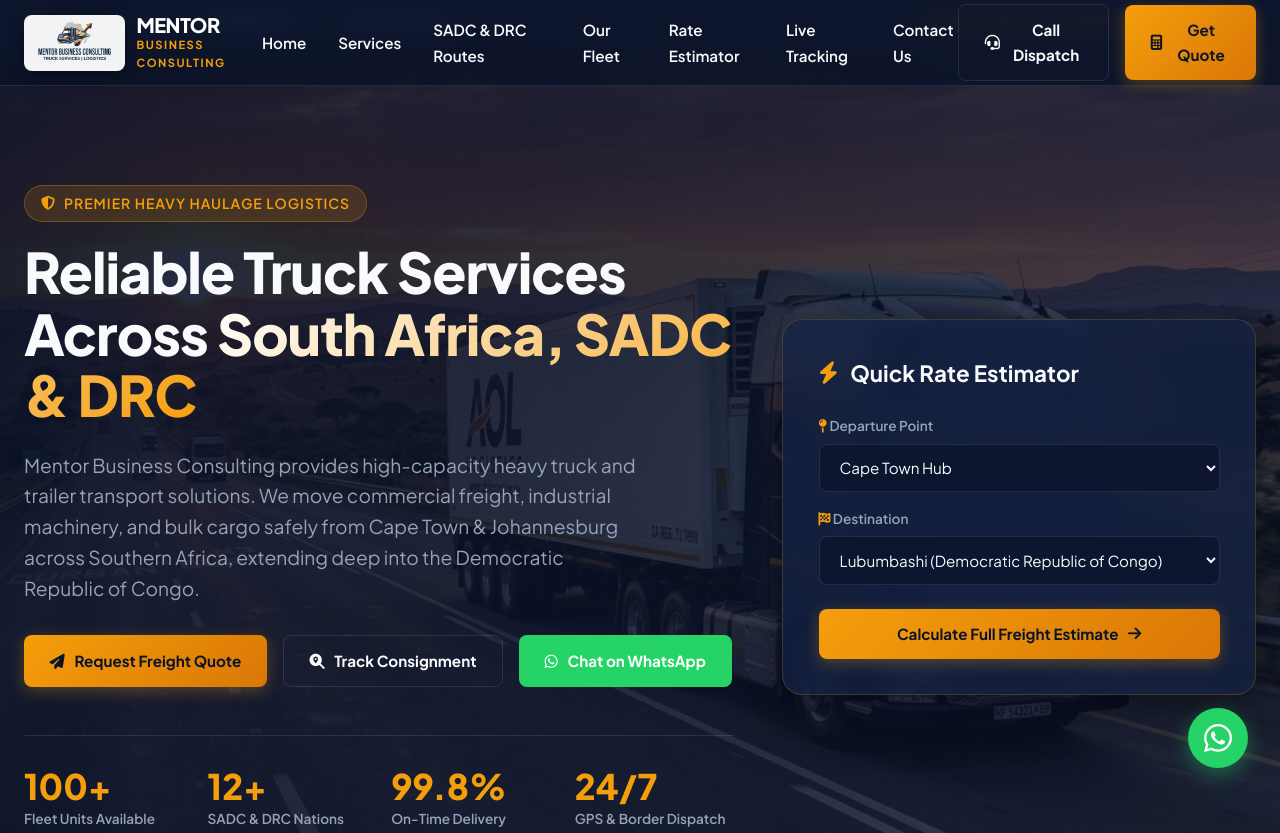
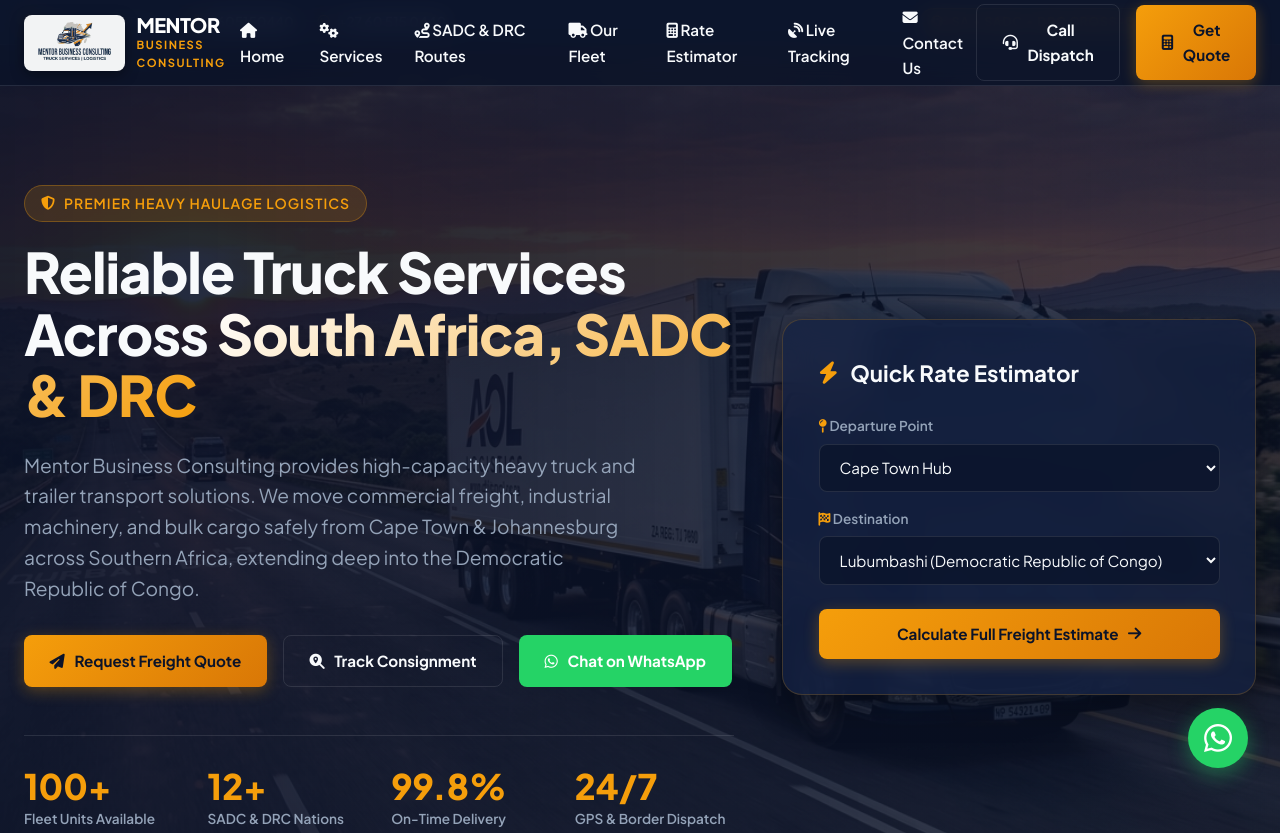
Before and after one commit to mentorbc/freighttransport, a plain HTML site: page index.html in a window 1280 px wide. Shown: the top 833 px of the page. Drawn offline with Linux system fonts and the light colour scheme.

Commit message:
Fix missing Services icon in mobile bottom navigation and add icons to top drawer links

```diff
--- a/index.html
+++ b/index.html
@@ -58,13 +58,13 @@
       </a>
 
       <ul class="nav-links">
-        <li><a href="#home">Home</a></li>
-        <li><a href="#services">Services</a></li>
-        <li><a href="#routes">SADC & DRC Routes</a></li>
-        <li><a href="#fleet">Our Fleet</a></li>
-        <li><a href="#estimator">Rate Estimator</a></li>
-        <li><a href="#tracking">Live Tracking</a></li>
-        <li><a href="#contact">Contact Us</a></li>
+        <li><a href="#home"><i class="fas fa-house"></i> Home</a></li>
+        <li><a href="#services"><i class="fas fa-cogs"></i> Services</a></li>
+        <li><a href="#routes"><i class="fas fa-route"></i> SADC & DRC Routes</a></li>
+        <li><a href="#fleet"><i class="fas fa-truck"></i> Our Fleet</a></li>
+        <li><a href="#estimator"><i class="fas fa-calculator"></i> Rate Estimator</a></li>
+        <li><a href="#tracking"><i class="fas fa-satellite-dish"></i> Live Tracking</a></li>
+        <li><a href="#contact"><i class="fas fa-envelope"></i> Contact Us</a></li>
       </ul>
 
       <div class="nav-actions">
@@ -777,7 +777,7 @@
       <span>Home</span>
     </a>
     <a href="#services" class="mobile-nav-item">
-      <i class="fas fa-truck-gear"></i>
+      <i class="fas fa-cogs"></i>
       <span>Services</span>
     </a>
     <a href="#routes" class="mobile-nav-item">
--- a/styles.css
+++ b/styles.css
@@ -1493,6 +1493,15 @@ footer {
   .nav-links.active a {
     font-size: 1rem;
     padding: 0.3rem 0;
+    display: flex;
+    align-items: center;
+  }
+
+  .nav-links.active a i {
+    width: 22px;
+    color: var(--accent-gold);
+    margin-right: 0.5rem;
+    font-size: 0.95rem;
   }
 
   /* Buttons & Badges */
```
